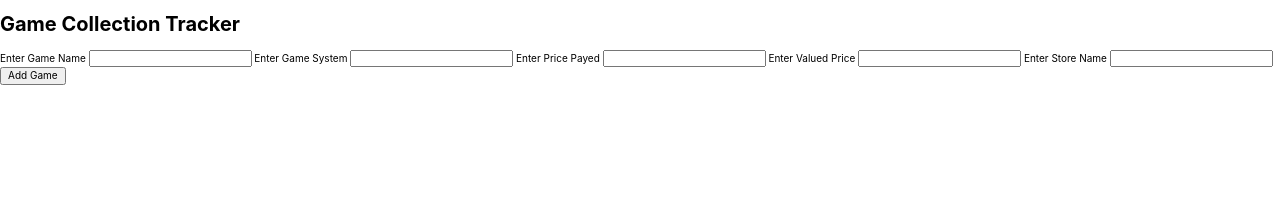
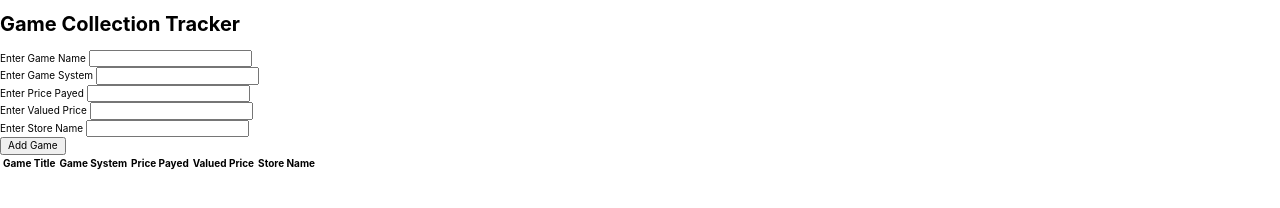
Before and after one commit to hbstudentswic/capstone-project-hbstudentswic, a website: page index.html in a window 1280 px wide. Drawn offline with nearby package versions, Linux system fonts and the light colour scheme.

Commit message:
feat: :sparkles: Create HTML for Tabel
Create the Tabel and its headers

n/a

```diff
--- a/index.html
+++ b/index.html
@@ -16,17 +16,40 @@
   <body>
     <h1>Game Collection Tracker</h1>
     <form>
+      <div>
         <label for="game-nam">Enter Game Name</label>
-      <input type="text" id="game-nam" />
+        <input type="text" name="gam-nam" id="game-nam" />
+      </div>
+      <div>
         <label for="game-sys">Enter Game System</label>
-      <input type="text" id="game-sys" />
+        <input type="text" name="gam-sys" id="game-sys" />
+      </div>
+      <div>
         <label for="price-payed">Enter Price Payed</label>
-      <input type="number" id="price-payed" />
+        <input type="number" name="price-payed" id="price-payed" />
+      </div>
+      <div>
         <label for="valued-price">Enter Valued Price</label>
-      <input type="number" id="valued-price" />
+        <input type="number" name="valued-price" id="valued-price" />
+      </div>
+      <div>
         <label for="store-name">Enter Store Name</label>
-      <input type="text" id="store-name" />
+        <input type="text" name="store-name" id="store-name" />
+      </div>
+      <div>
         <button type="submit">Add Game</button>
+      </div>
+      <div>
+        <table>
+          <tr>
+            <th>Game Title</th>
+            <th>Game System</th>
+            <th>Price Payed</th>
+            <th>Valued Price</th>
+            <th>Store Name</th>
+          </tr>
+        </table>
+      </div>
     </form>
     <script src="./scripts.js" type="module"></script>
   </body>
```
Lines whose indentation alone changed are shown as unchanged.
